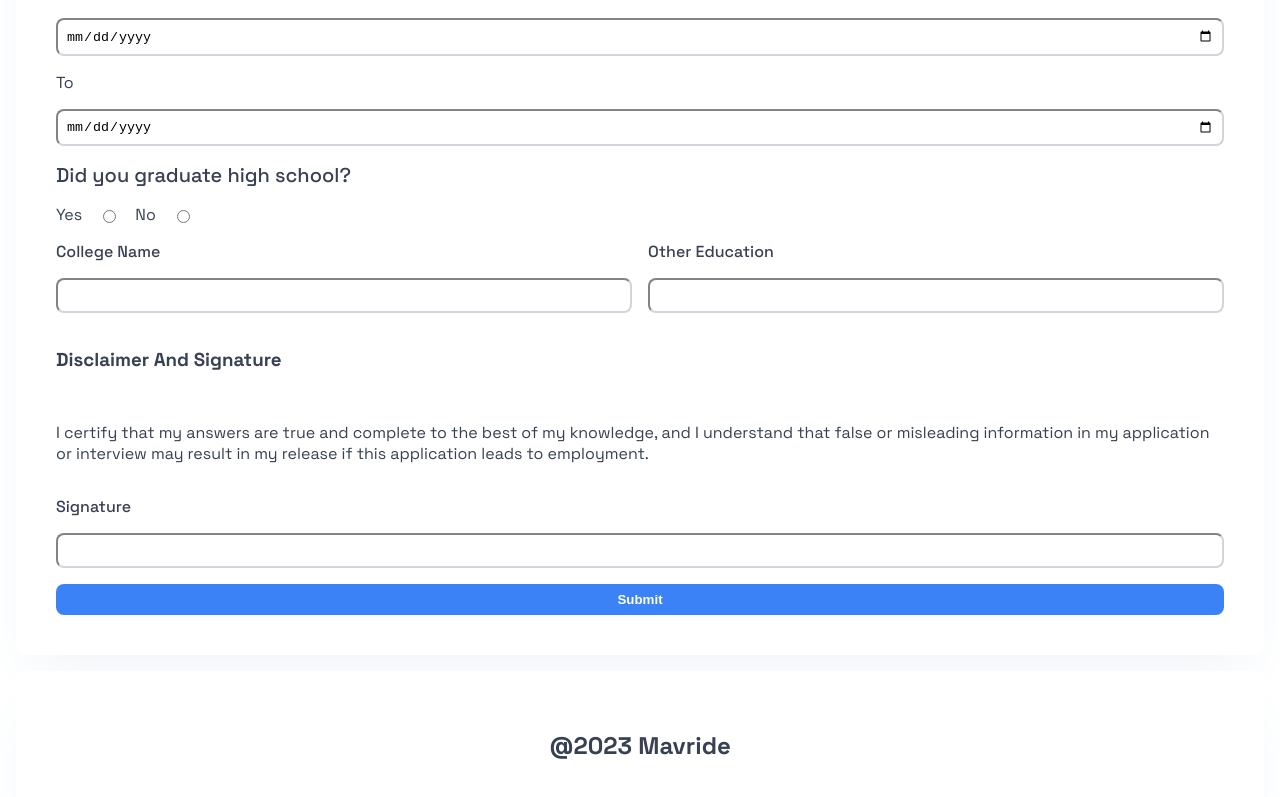
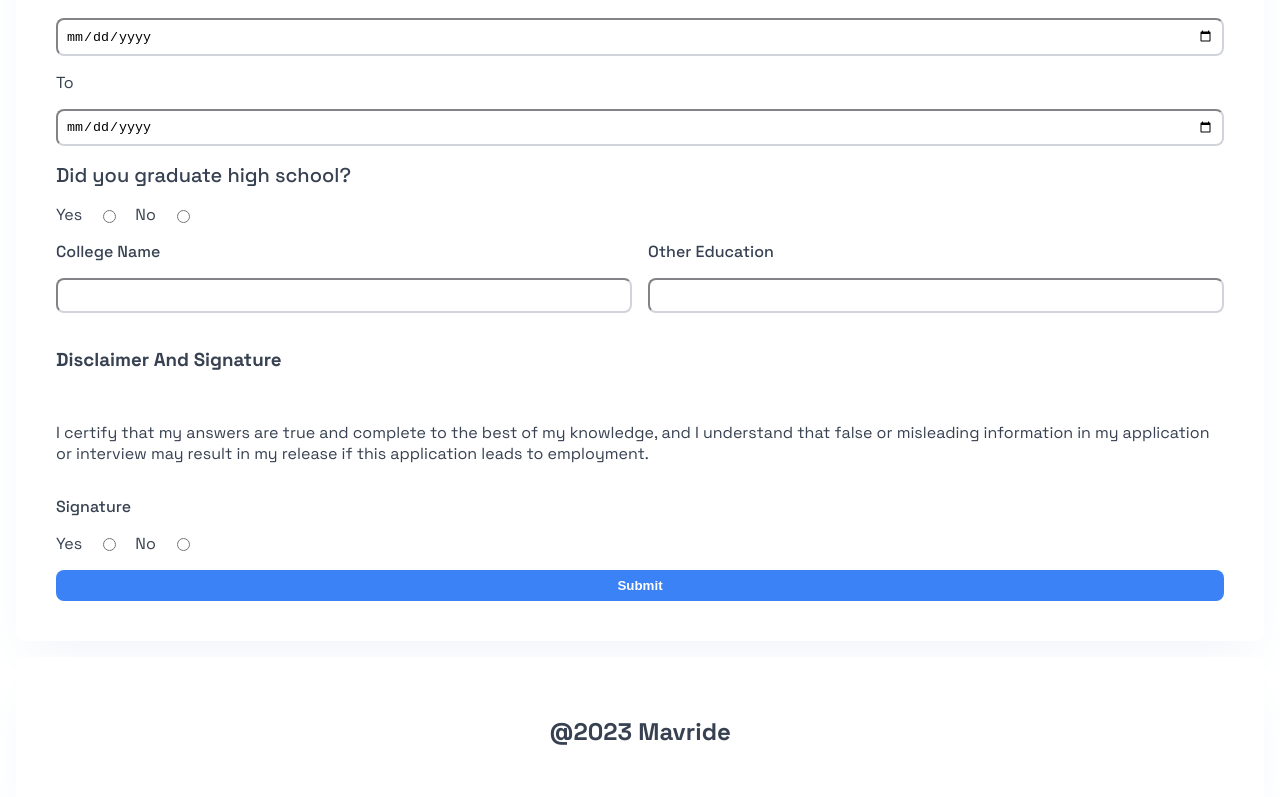
Before and after one commit to Promtech1/mavride, a Next.js app: page /applicationForm in a window 1280 px wide. Shown: the part 2655-3452 px from the top of the page. Built offline with nearby package versions, Linux system fonts and the light colour scheme.

Commit message:
Latest update

```diff
--- a/pages/applicationForm.js
+++ b/pages/applicationForm.js
@@ -489,22 +489,22 @@ const Jobpage = () => {
                   </label>
                   <div className="flex gap-4">
                     <div className="flex items-center gap-4 w-max">
-                      <label htmlFor="yes">Yes</label>
+                      <label htmlFor="yes2">Yes</label>
                       <input
                         type="radio"
                         name="isAuthorizedToWork"
-                        id="yes"
+                        id="yes2"
                         value={true}
                         onChange={handleChange}
                         className="border-2 border-blue-300 rounded-lg p-4"
                       />
                     </div>
                     <div className="flex items-center gap-4 w-max">
-                      <label htmlFor="no">No</label>
+                      <label htmlFor="no2">No</label>
                       <input
                         type="radio"
                         name="isAuthorizedToWork"
-                        id="no"
+                        id="no2"
                         value={false}
                         onChange={handleChange}
                         className="border-2 border-gray-300 rounded-lg p-2"
@@ -523,22 +523,22 @@ const Jobpage = () => {
                   </label>
                   <div className="flex gap-4">
                     <div className="flex items-center gap-4 w-max">
-                      <label htmlFor="yes">Yes</label>
+                      <label htmlFor="yes3">Yes</label>
                       <input
                         type="radio"
                         name="hasWorkedForCompany"
-                        id="yes"
+                        id="yes3"
                         value={true}
                         onChange={handleChange}
                         className="border-2 border-gray-300 rounded-lg p-2"
                       />
                     </div>
                     <div className="flex items-center gap-4 w-max">
-                      <label htmlFor="no">No</label>
+                      <label htmlFor="no3">No</label>
                       <input
                         type="radio"
                         name="hasWorkedForCompany"
-                        id="no"
+                        id="no3"
                         value={false}
                         onChange={handleChange}
                         className="border-2 border-gray-300 rounded-lg p-2"
@@ -683,14 +683,30 @@ const Jobpage = () => {
               <label htmlFor="signature" className="font-medium">
                 Signature
               </label>
-              <input
-                type="text"
-                name="signature"
-                id="signature"
-                value={formData.signature}
-                onChange={handleChange}
-                className="border-2 border-gray-300 rounded-lg p-2"
-              />
+              <div className="flex gap-4">
+                    <div className="flex items-center gap-4 w-max">
+                      <label htmlFor="yes4">Yes</label>
+                      <input
+                        type="radio"
+                        name="signature"
+                        id="yes4"
+                        value={true}
+                        onChange={handleChange}
+                        className="border-2 border-gray-300 rounded-lg p-2"
+                      />
+                    </div>
+                    <div className="flex items-center gap-4 w-max">
+                      <label htmlFor="no4">No</label>
+                      <input
+                        type="radio"
+                        name="signature"
+                        id="no4"
+                        value={false}
+                        onChange={handleChange}
+                        className="border-2 border-gray-300 rounded-lg p-2"
+                      />
+                    </div>
+                  </div>
             </div>
           </div>
           {/* SUBMIT BUTTON */}
```
